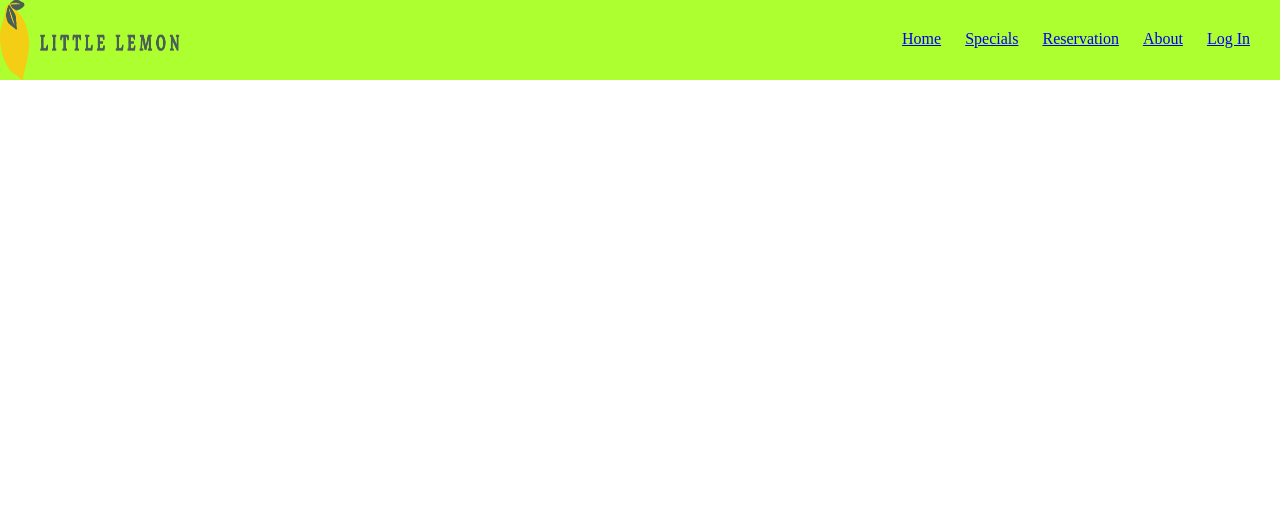
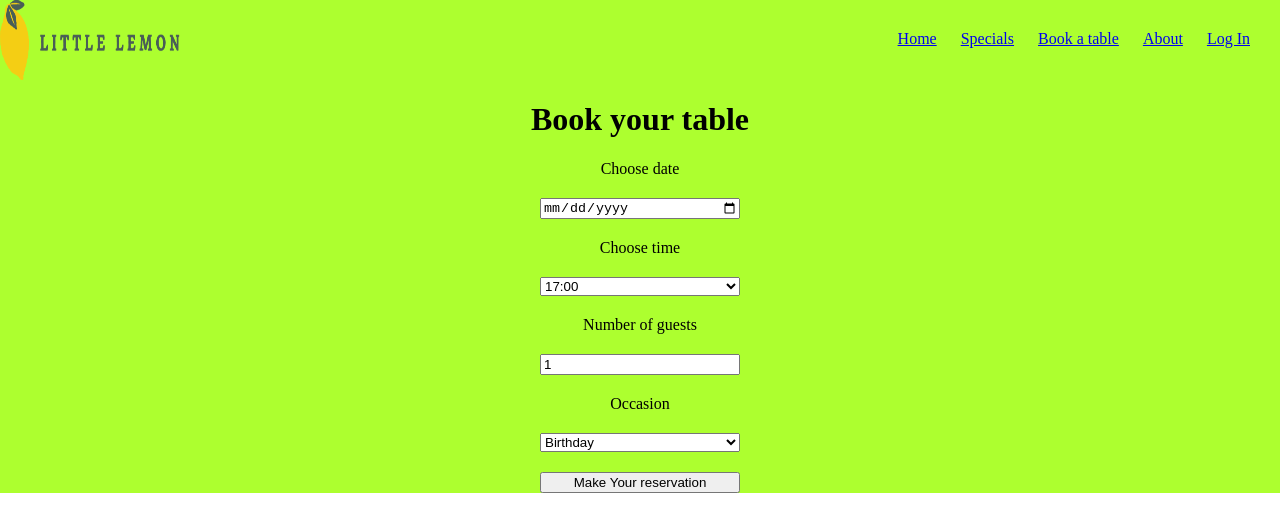
Before and after one commit to Treeka88/little-lemon-rest, a React (Create React App) app: page /BookingForm in a window 1280 px wide. Shown: the top 532 px of the page. Built offline with nearby package versions, Linux system fonts and the light colour scheme.

Commit message:
some changes and tests were made but still, i dont fully understand

```diff
--- a/src/App.css
+++ b/src/App.css
@@ -2,6 +2,18 @@
     text-align: center;
     font-family: 'Markazi text', serif;
     background-color: greenyellow;
+}
+
+.sr-only {
+    position: absolute;
+    width: 1px;
+    height: 1px;
+    padding: 0;
+    margin: -1px;
+    overflow: hidden;
+    clip: rect(0, 0, 0, 0);
+    white-space: nowrap;
+    border: 0;
 }
 .entrance{
     display: block;
--- a/src/App.js
+++ b/src/App.js
@@ -1,25 +1,43 @@
-import React from 'react';
+import React, { useState, useReducer } from 'react';
 import './App.css';
 import Footer from './components/Footer';
 import Header from './components/Header';
 import Specials from './components/Specials';
 import Nav from './components/Nav';
 import LogIn from './components/LogIn';
-import Reservation from './components/Reservation';
+import BookingForm from './components/BookingForm';
 import { BrowserRouter as Router, Routes, Route } from 'react-router-dom'
 
 
+const initializeTimes = () => ['17:00', '18:00', '19:00', '20:00', '21:00'];
+
+const updateTimes = (state, action) => {
+  switch (action.type) {
+    case 'UPDATE_TIMES':
+      return initializeTimes(); // For now, return the same available times regardless of date
+    default:
+      return state;
+  }
+};
+
+
 function App() {
+  const [date, setDate] = useState('');
+  const [time, setTime] = useState('');
+  const [guests, setGuests] = useState(1);
+  const [occasion, setOccasion] = useState('');
+  const [availableTimes, dispatch] = useReducer(updateTimes, [], initializeTimes);
+
   return (
     <div className='App'>
       <Router>
         <Nav/>
         <Routes className=''>
-          <Route path='/' element={<Header name='Little Lemon' state='Chicago'/>}></Route>
-          <Route path='/Specials' element={<Specials/>}></Route>
-          <Route path='/Reservation' element={<Reservation/>}></Route>
-          <Route path='/Footer' element={<Footer/>}></Route>
-          <Route path='/LogIn' element={<LogIn/>}></Route>
+          <Route path='/' element={<Header name='Little Lemon' state='Chicago'/>}/>
+          <Route path='/Specials' element={<Specials/>}/>
+          <Route path='/BookingForm' element={<BookingForm date={date} setDate={setDate} time={time} setTime={setTime} guests={guests} setGuests={setGuests} occasion={occasion} setOccasion={setOccasion} availableTimes={availableTimes} dispatch={dispatch} />}/>
+          <Route path='/Footer' element={<Footer/>}/>
+          <Route path='/LogIn' element={<LogIn/>}/>
         </Routes>
       </Router>
     </div>
--- /dev/null
+++ b/src/components/BookingForm.js
@@ -0,0 +1,71 @@
+function BookingForm({ date, setDate, time, setTime, guests, setGuests, occasion, setOccasion, availableTimes, dispatch }){
+
+    return(
+        <div>
+            <h1 id="booking-form-title">Book your table</h1>
+            <form
+                style={{display: 'grid', gap: '20px', maxWidth: 200, margin: 'auto'}}
+                aria-labelledby="booking-form-title"
+            >
+                   <label htmlFor="res-date">Choose date</label>
+                    <input
+                        type="date"
+                        id="res-date"
+                        value={date}
+                        onChange={(e) => { setDate(e.target.value); dispatch({ type: 'UPDATE_TIMES' }); }}
+                        required
+                        aria-describedby="date-help"
+                    />
+                    <div id="date-help" className="sr-only">Select your preferred reservation date</div>
+
+                    <label htmlFor="res-time">Choose time</label>
+                    <select
+                        id="res-time"
+                        value={time}
+                        onChange={(e) => setTime(e.target.value)}
+                        required
+                        aria-describedby="time-help"
+                    >
+                        {availableTimes?.map((t) => <option key={t}>{t}</option>) || []}
+                    </select>
+                    <div id="time-help" className="sr-only">Available reservation times update based on selected date</div>
+
+                    <label htmlFor="guests">Number of guests</label>
+                    <input
+                        type="number"
+                        placeholder="1"
+                        min="1"
+                        max="10"
+                        id="guests"
+                        value={guests}
+                        onChange={(e) => setGuests(e.target.value)}
+                        required
+                        aria-describedby="guests-help"
+                    />
+                    <div id="guests-help" className="sr-only">Enter number of guests (1-10)</div>
+
+                    <label htmlFor="occasion">Occasion</label>
+                    <select
+                        id="occasion"
+                        value={occasion}
+                        onChange={(e) => setOccasion(e.target.value)}
+                        aria-describedby="occasion-help"
+                    >
+                        <option>Birthday</option>
+                        <option>Anniversary</option>
+                        <option>casual meeting</option>
+                        <option>Other</option>
+                    </select>
+                    <div id="occasion-help" className="sr-only">Optional: Select the occasion for your reservation</div>
+
+                    <input
+                        type="submit"
+                        value="Make Your reservation"
+                        aria-describedby="submit-help"
+                    />
+                    <div id="submit-help" className="sr-only">Submit your reservation request</div>
+            </form>
+        </div>
+    )
+}
+export default BookingForm;
--- a/src/components/Nav.js
+++ b/src/components/Nav.js
@@ -8,7 +8,7 @@ function Nav(){
                <ul className="nav-list">
                     <li><Link to='/'>Home</Link></li>
                     <li><Link to='/Specials'>Specials</Link></li>
-                    <li><Link to='/Reservation'>Reservation</Link></li>
+                    <li><Link to='/BookingForm'>Book a table</Link></li>
                     <li><Link to='/Footer'>About</Link></li>
                     <li><Link to='/LogIn'>Log In</Link></li>
                 </ul>
--- a/src/components/Reservation.js
+++ /dev/null
@@ -1,31 +0,0 @@
-import { useState } from 'react';
-
-function Reservation(){
-    const [date, setDate] = useState('');
-    const [time, setTime] = useState('');
-    const [guests, setGuests] = useState(1);
-    const [occasion, setOccasion] = useState('');
-
-    return(
-        <div>
-            <h1>Reservation Page</h1>
-            <form style={{display: 'grid', gap: '20px', maxWidth: 200, margin: 'auto'}}>
-                   <label for="res-date">Choose date</label>
-                    <input type="date" id="res-date" value={date} onChange={(e) => setDate(e.target.value)}/>
-                    <label for="res-time">Choose time</label>
-                    <input type="time" id="res-time" value={time} onChange={(e) => setTime(e.target.value)}/>
-                    <label for="guests">Number of guests</label>
-                    <input type="number" placeholder="1" min="1" max="10" id="guests" value={guests} onChange={(e) => setGuests(e.target.value)}/>
-                    <label for="occasion">Occasion</label>
-                    <select id="occasion" value={occasion} onChange={(e) => setOccasion(e.target.value)}>
-                        <option>Birthday</option>
-                        <option>Anniversary</option>
-                        <option>casual meeting</option>
-                        <option>Other</option>
-                    </select>
-                    <input type="submit" value="Make Your reservation"/>
-            </form>
-        </div>
-    )
-}
-export default Reservation;
```
Also changed, not shown: 1 other file (tests, documents, lock files or other folders).
